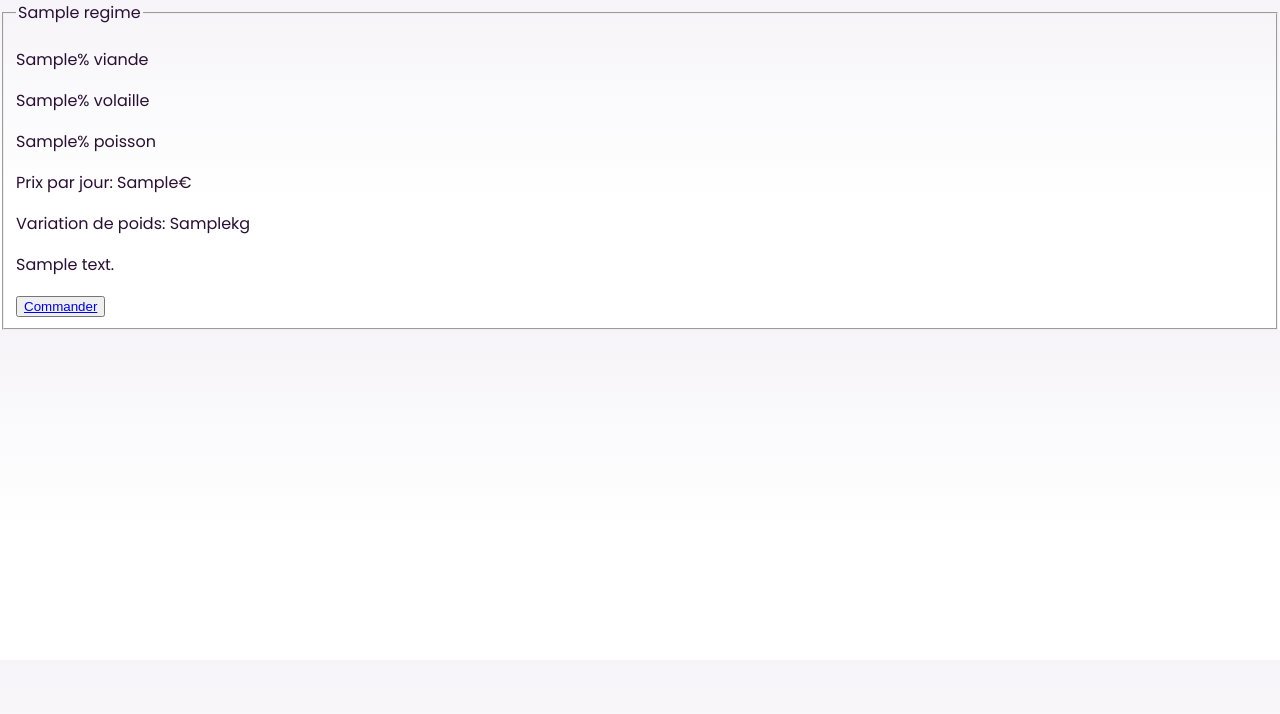
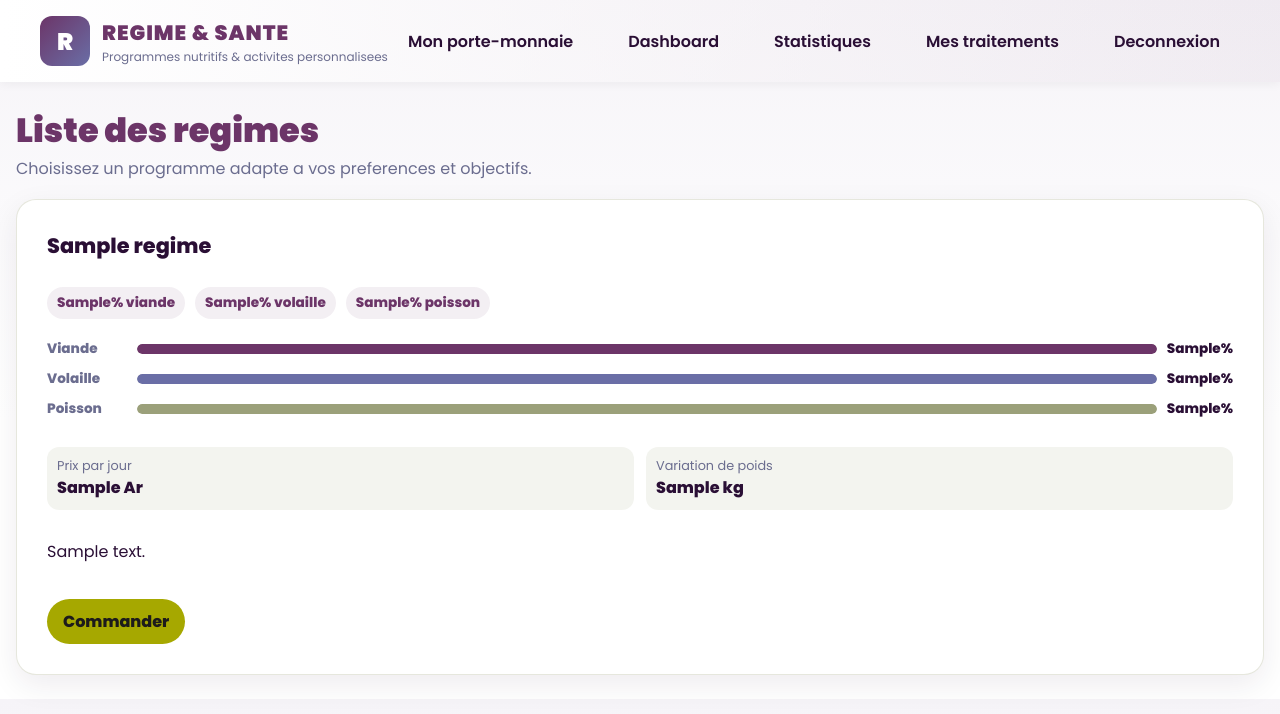
Before and after one commit to Elie12-d/Regime, a CodeIgniter 4 app: the page made by app/Views/ListeRegimes.php in a window 1280 px wide. Shown: the top 714 px of the page. Run offline with PHP 8.4 and a stand-in for CodeIgniter, Linux system fonts and the light colour scheme; the template is opened without the code that fills it: most values are stand-ins (such as "Sample title", 1, 10 or a date in 2020); some libraries are stand-ins or nearby versions.

Commit message:
ajustement du prix

```diff
--- a/app/Views/ListeRegimes.php
+++ b/app/Views/ListeRegimes.php
@@ -65,17 +65,78 @@
     </style>
 </head>
 <body>
-    <?php foreach ($regimes as $regime) { ?>
-        <fieldset>
-            <legend><?= $regime['nom'] ?></legend>
-            <p><?= $regime['pourcentageViande'] ?>% viande</p>
-            <p><?= $regime['pourcentageVolaille'] ?>% volaille</p>
-            <p><?= $regime['pourcentagePoisson'] ?>% poisson</p>
-            <p>Prix par jour: <?= $regime['prixParJour'] ?>€</p>
-            <p>Variation de poids: <?= $regime['variationPoids'] ?>kg</p>
-            <p><?= $regime['description'] ?></p>
-            <button><a href="<?= site_url('/commander') ?>/<?= $regime['id'] ?>">Commander</a></button>
-        </fieldset>
-    <?php } ?>
+    <header>
+        <div class="brand">
+            <div class="logo">R</div>
+            <div>
+                <div class="site-title">Regime & Sante</div>
+                <div class="page-subtitle" style="font-size:12px">Programmes nutritifs & activites personnalisees</div>
+            </div>
+        </div>
+        <nav>
+            <a class="nav-link" href="<?= site_url('porte-monnaie') ?>">Mon porte-monnaie</a>
+            <a class="nav-link" href="<?= site_url('dashboard') ?>">Dashboard</a>
+            <a class="nav-link" href="<?= site_url('statistiques') ?>">Statistiques</a>
+            <a class="nav-link" href="<?= site_url('traitements') ?>">Mes traitements</a>
+            <a class="nav-link" href="<?= site_url('logout') ?>">Deconnexion</a>
+        </nav>
+    </header>
+
+    <main>
+        <div>
+            <h1 class="page-title">Liste des regimes</h1>
+            <p class="page-subtitle">Choisissez un programme adapte a vos preferences et objectifs.</p>
+        </div>
+
+        <div class="grid">
+            <?php foreach ($regimes as $regime) { ?>
+                <article class="card">
+                    <h3><?= $regime['nom'] ?></h3>
+                    <div class="chips">
+                        <span class="chip"><?= $regime['pourcentageViande'] ?>% viande</span>
+                        <span class="chip"><?= $regime['pourcentageVolaille'] ?>% volaille</span>
+                        <span class="chip"><?= $regime['pourcentagePoisson'] ?>% poisson</span>
+                    </div>
+                    <div class="bars">
+                        <div class="bar-row">
+                            <div class="bar-label">Viande</div>
+                            <div class="bar">
+                                <div class="bar-fill meat" style="width: <?= esc($regime['pourcentageViande']) ?>%"></div>
+                            </div>
+                            <div class="bar-value"><?= esc($regime['pourcentageViande']) ?>%</div>
+                        </div>
+                        <div class="bar-row">
+                            <div class="bar-label">Volaille</div>
+                            <div class="bar">
+                                <div class="bar-fill volaille" style="width: <?= esc($regime['pourcentageVolaille']) ?>%"></div>
+                            </div>
+                            <div class="bar-value"><?= esc($regime['pourcentageVolaille']) ?>%</div>
+                        </div>
+                        <div class="bar-row">
+                            <div class="bar-label">Poisson</div>
+                            <div class="bar">
+                                <div class="bar-fill poisson" style="width: <?= esc($regime['pourcentagePoisson']) ?>%"></div>
+                            </div>
+                            <div class="bar-value"><?= esc($regime['pourcentagePoisson']) ?>%</div>
+                        </div>
+                    </div>
+                    <div class="stats">
+                        <div class="stat">
+                            <div class="label">Prix par jour</div>
+                            <div class="value"><?= $regime['prixParJour'] ?> Ar</div>
+                        </div>
+                        <div class="stat">
+                            <div class="label">Variation de poids</div>
+                            <div class="value"><?= $regime['variationPoids'] ?> kg</div>
+                        </div>
+                    </div>
+                    <div class="desc"><?= $regime['description'] ?></div>
+                    <div class="cta">
+                        <a href="<?= site_url('/commander') ?>/<?= $regime['id'] ?>">Commander</a>
+                    </div>
+                </article>
+            <?php } ?>
+        </div>
+    </main>
 </body>
 </html>
```
